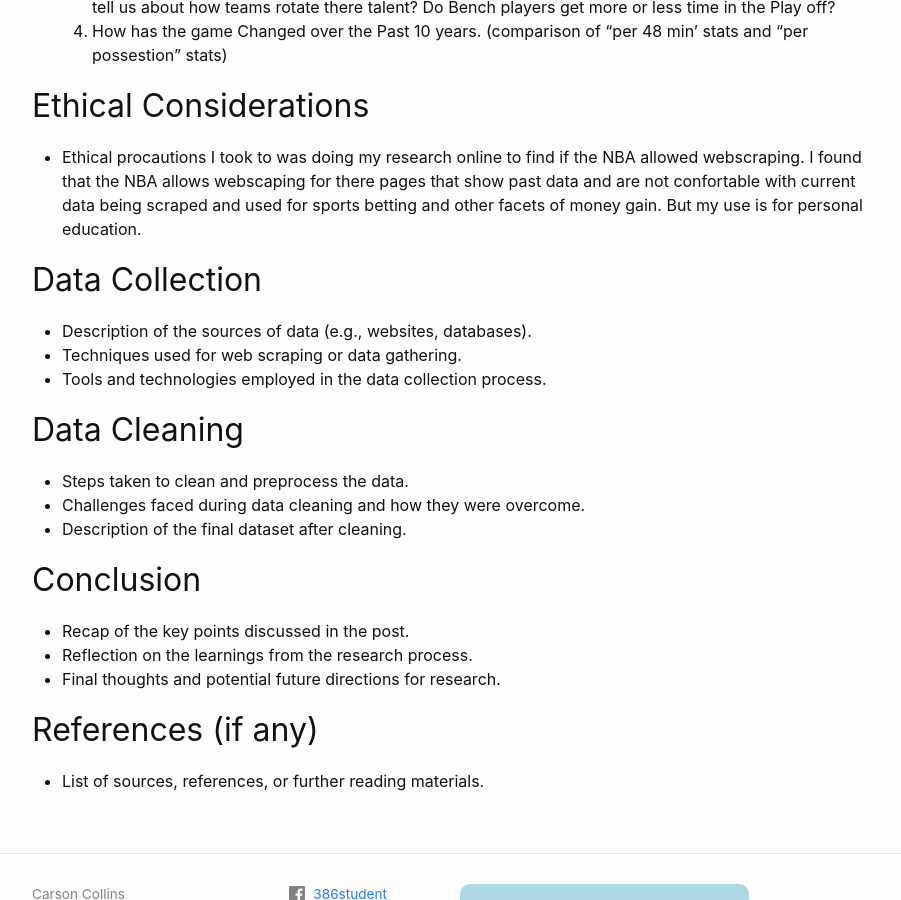
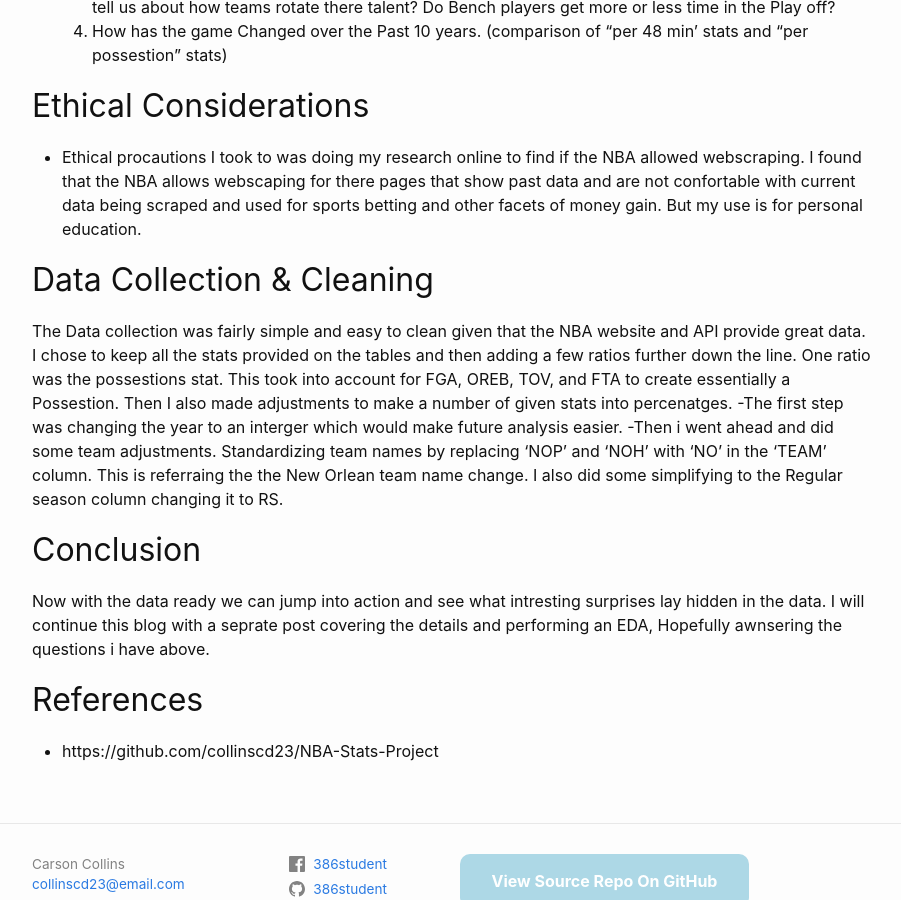
Before and after one commit to collinscd23/collinscd23.github.io, a Jekyll site: the page built from _posts/2023-12-12-Data and Cleaning.md, in a window 1280 px wide and 900 px high, scrolled down 854 px. Shown: the whole window, without its empty margins (188-1089 px from the left). Built offline with Jekyll 4.4.1, drawn with Linux system fonts in a browser that asks for light colours; comment, search, counter and statistics services are not loaded.

Commit message:
Update 2023-12-12-Data and Cleaning.md

```diff
--- a/_posts/2023-12-12-Data and Cleaning.md
+++ b/_posts/2023-12-12-Data and Cleaning.md
@@ -18,20 +18,16 @@ image: /assets/images/blog-image.jpg
 ## Ethical Considerations
 - Ethical procautions I took to was doing my research online to find if the NBA allowed webscraping. I found that the NBA allows webscaping for there pages that show past data and are not confortable with current data being scraped and used for sports betting and other facets of money gain. But my use is for personal education.
 
-## Data Collection
-- Description of the sources of data (e.g., websites, databases).
-- Techniques used for web scraping or data gathering.
-- Tools and technologies employed in the data collection process.
-
-## Data Cleaning
-- Steps taken to clean and preprocess the data.
-- Challenges faced during data cleaning and how they were overcome.
-- Description of the final dataset after cleaning.
+## Data Collection & Cleaning
+The Data collection was fairly simple and easy to clean given that the NBA website and API provide great data.
+I chose to keep all the stats provided on the tables and then adding a few ratios further down the line. One ratio was the possestions stat. This took into account for FGA, OREB, TOV, and FTA to create essentially a Possestion. Then I also made adjustments to make a number of given stats into percenatges.
+-The first step was changing the year to an interger which would make future analysis easier.
+-Then i went ahead and did some team adjustments.  Standardizing team names by replacing 'NOP' and 'NOH' with 'NO' in the 'TEAM' column. This is referraing the the New Orlean team name change.
+I also did some simplifying to the Regular season column changing it to RS.
 
 ## Conclusion
-- Recap of the key points discussed in the post.
-- Reflection on the learnings from the research process.
-- Final thoughts and potential future directions for research.
+Now with the data ready we can jump into action and see what intresting surprises lay hidden in the data. I will continue this blog with a seprate post covering the details and performing an EDA, Hopefully awnsering the questions i have above.
 
-## References (if any)
-- List of sources, references, or further reading materials.
+
+## References
+- https://github.com/collinscd23/NBA-Stats-Project
```
